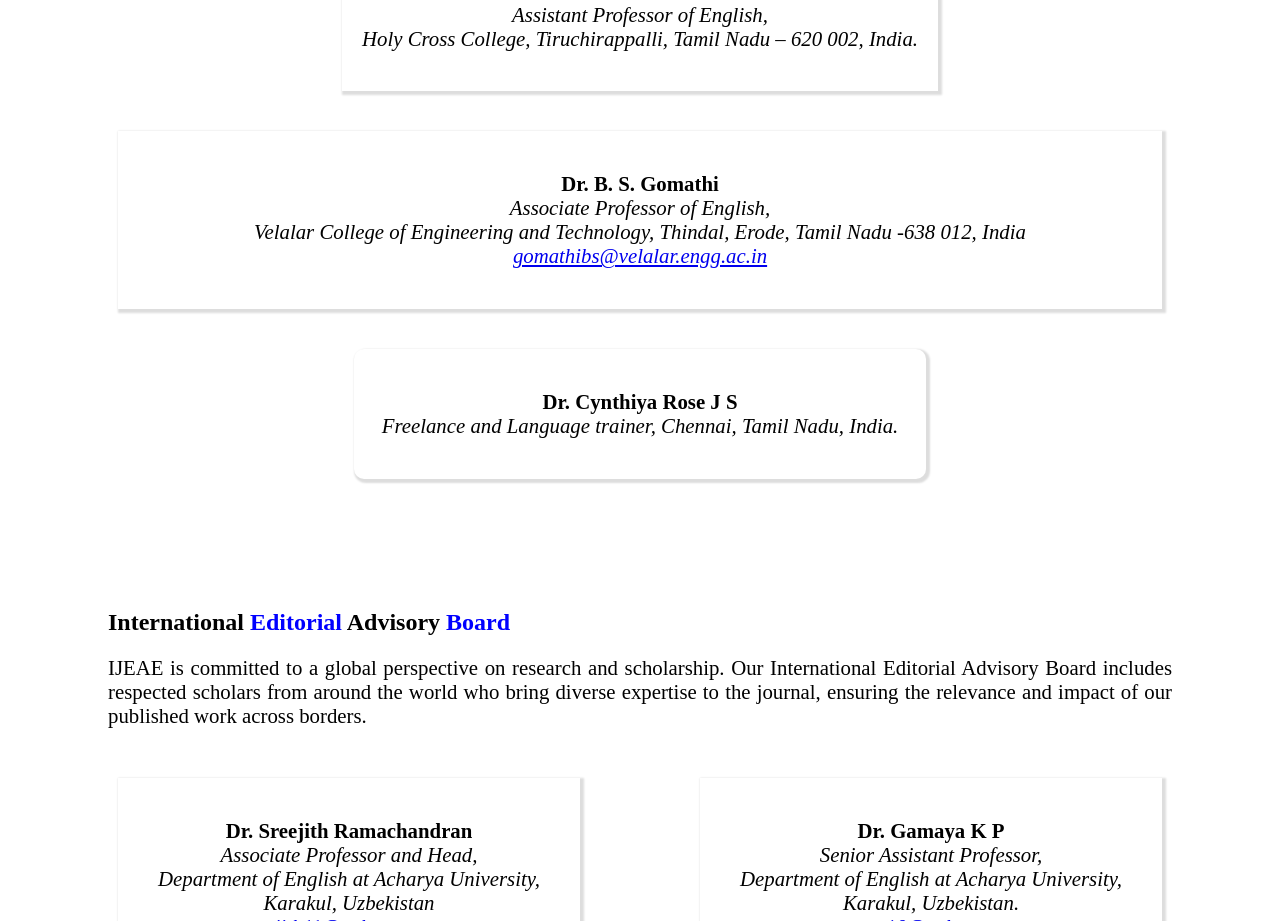
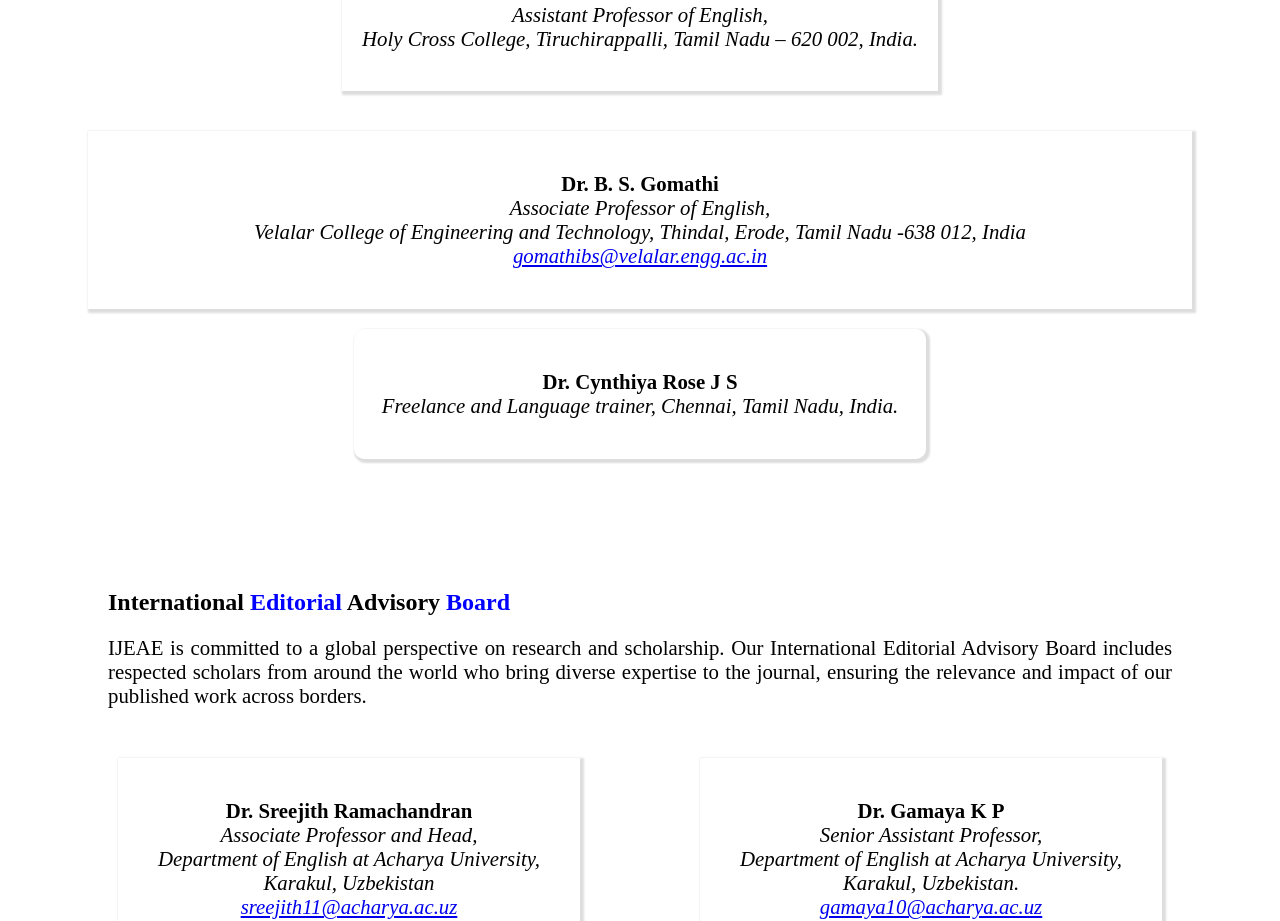
Before and after one commit to lexiontechsolution/journal_website, a React (Create React App) app: page /editorial in a window 1280 px wide. Shown: the part 1340-2261 px from the top of the page. Built offline with nearby package versions, Linux system fonts and the light colour scheme.

Commit message:
Update Editorial.js

```diff
--- a/src/Pages/Editorial/Editorial.js
+++ b/src/Pages/Editorial/Editorial.js
@@ -118,7 +118,7 @@ Nehru Arts and Science College, Coimbatore, Tamil Nadu- 641105, India.<br></br
             </div>
                   </div>
                   </div>
-                    <div className="row-editorial">
+
  <div class="box-editorial">
               <p>
                 <span style={{ fontWeight: "bold", fontStyle: "normal" }}>
@@ -130,7 +130,7 @@ Nehru Arts and Science College, Coimbatore, Tamil Nadu- 641105, India.<br></br
                 <a href="mailto:gomathibs@velalar.engg.ac.in"> gomathibs@velalar.engg.ac.in</a>
               </p>
             </div>
-          </div>
+
 
           <div class="row-editorial">
             <div class="box fifth-box-edit">
```
